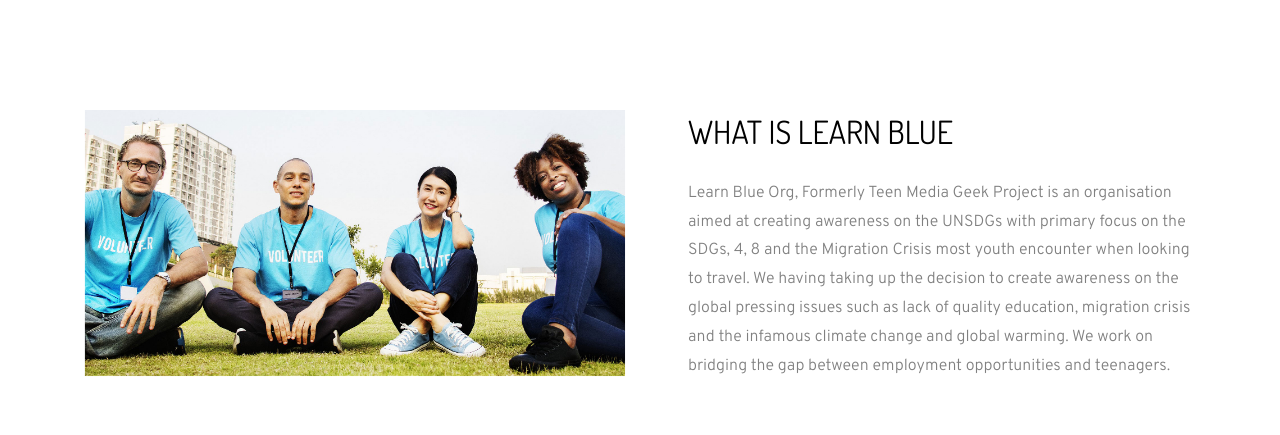
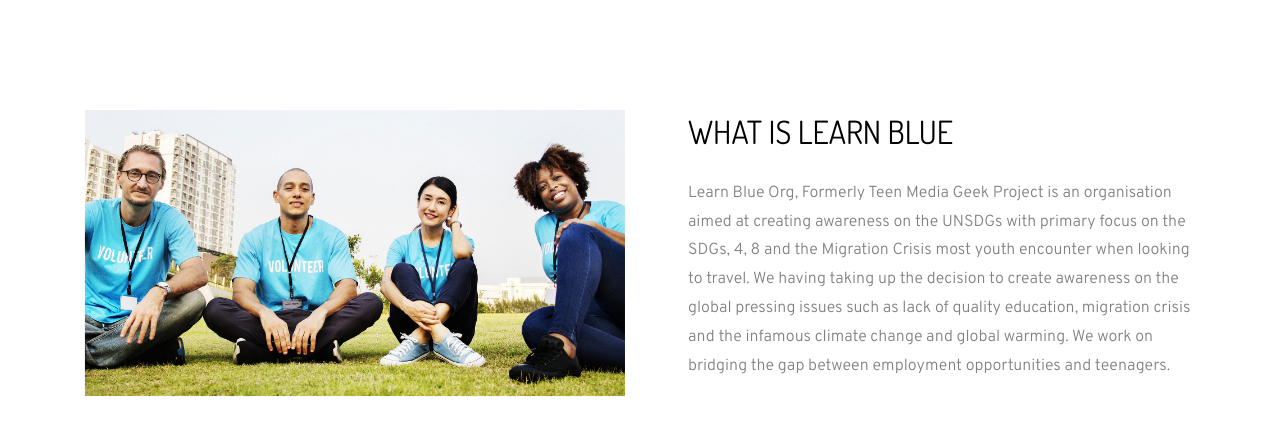
Before and after one commit to ArkyTech-Inc/Front-end, a plain HTML site: page about.html in a window 1280 px wide. Shown: the part 702-1137 px from the top of the page. Drawn offline with Linux system fonts and the light colour scheme; some packages are replaced by stand-ins of ours; no server answers; files whose address does not match are found by name.

Commit message:
Update custom-css.css

```diff
--- a/css/custom-css.css
+++ b/css/custom-css.css
@@ -49,5 +49,5 @@
 }
 
 #learn div{
-    margin-bottom: 20px;
+    padding-bottom: 20px;
 }
```
